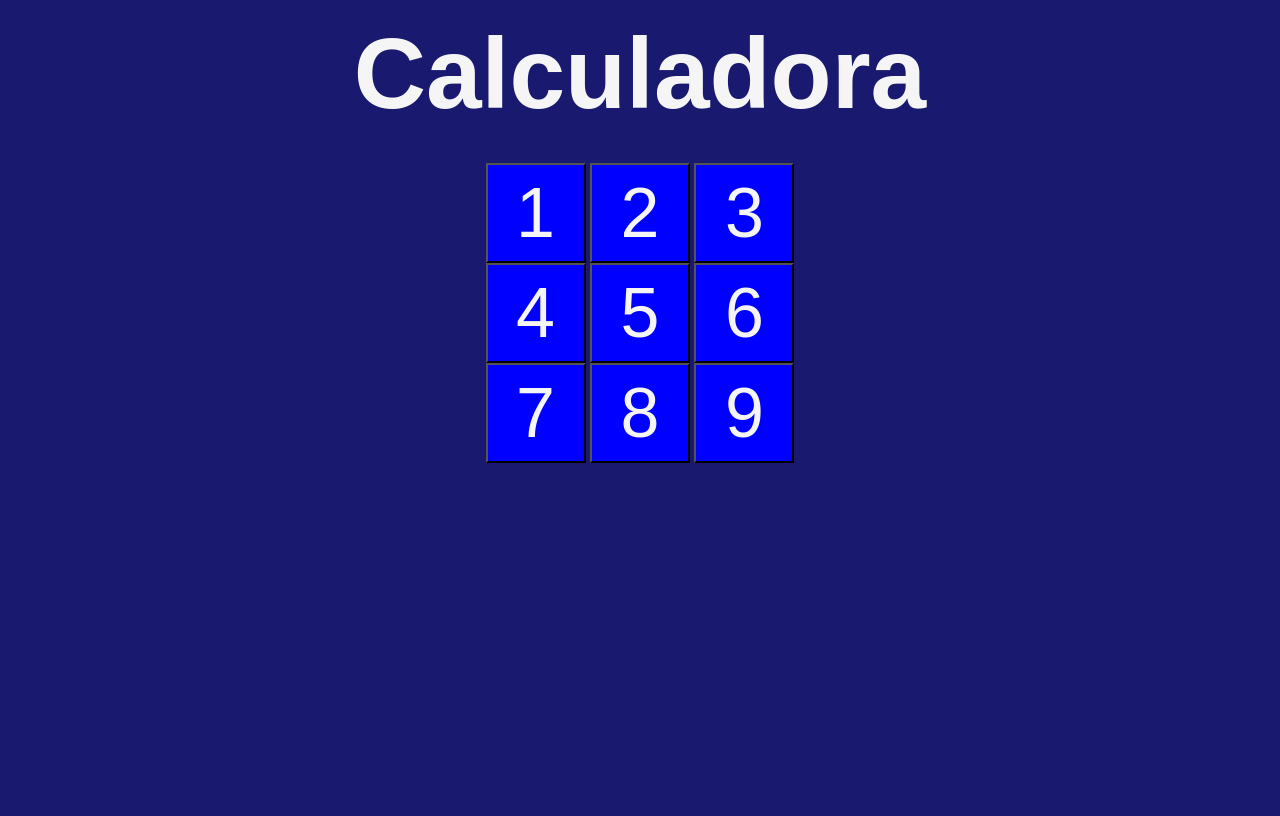
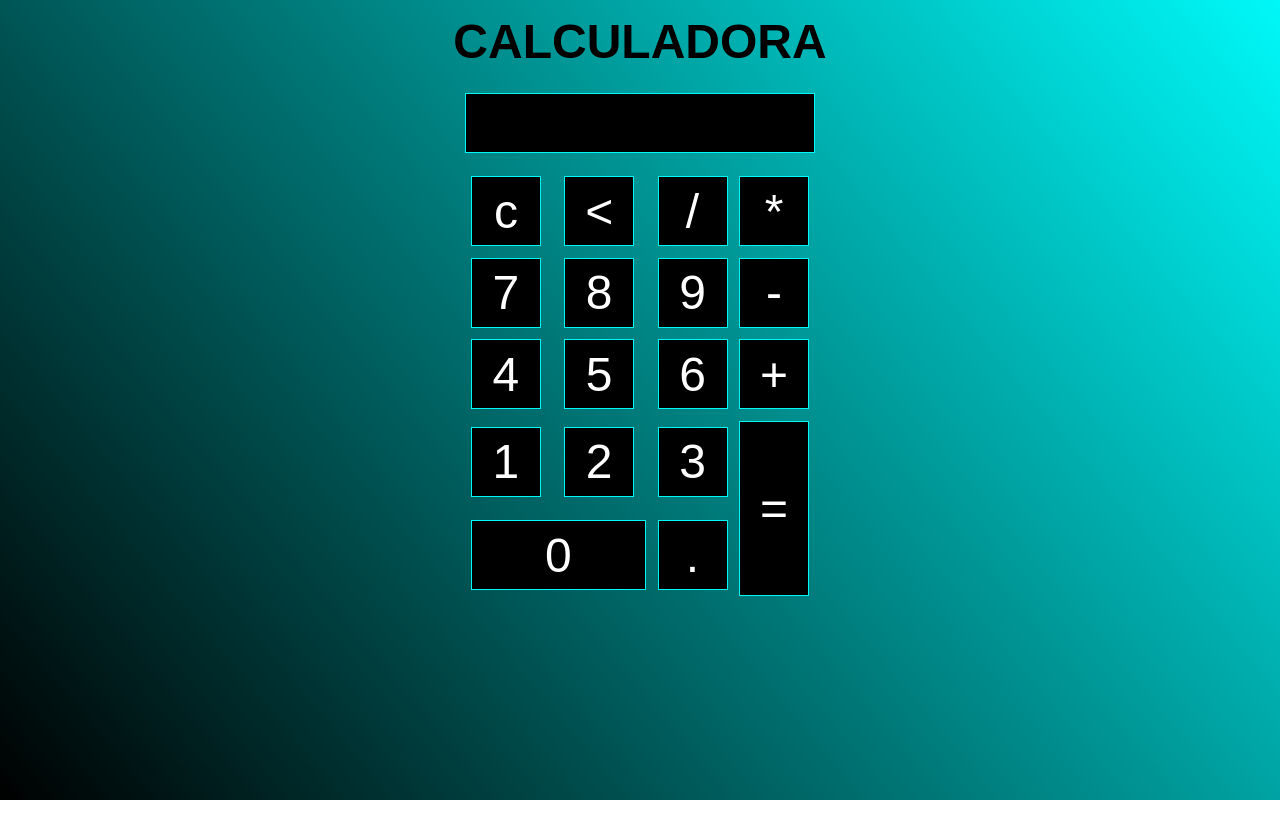
Before and after one commit to oAoj1/Projetos-JavaScript, a plain HTML site: page calculadora/calculadora.html in a window 1280 px wide. Drawn offline with Linux system fonts and the light colour scheme; a web font is replaced by a local one.

Commit message:
calculadora, versao final

```diff
--- a/calculadora/calculadora.css
+++ b/calculadora/calculadora.css
@@ -5,74 +5,63 @@
     padding: 0;
     box-sizing: border-box;
     font-family: 'Genos',Arial, Helvetica, sans-serif;
-    background-color: midnightblue;
 }
 
 html,body{
+    width: 100%;
     height: 100%;
+    background:linear-gradient(50deg,#000,#00f8f8);
 }
 
 /* */
 
-header{
+
+
+.calculadora{
     width: 100%;
-    height: auto;
-    position: relative;
+    height: 100%;
+    position: absolute;
 }
 
-/* */
-
-header .titulo{
-    width: max-content;
-    margin: 1em auto;
-    display: flex;
-    align-items: center;
-    justify-content: center;
+h1{
+    text-align: center;
+    padding: 0.3em 0 0.5em 0;
+    font-size: 3em;
+    text-transform: uppercase;
 }
 
-header .titulo h1{
-    font-size: 100px;
-    color: whitesmoke;
-    text-align: center;
+table{
+    margin: 1em 0 0 0;
+    display: flex;
+    justify-content: center;
+    align-items: center;
+    flex-direction: column;
 }
 
-header .titulo img{
-    width: 100px;
-    height: 100px;
-    margin:0 0 0 2em;
+button{
+    margin: 0.1em;
+    width: 70px;
+    height: 70px;
+    font-size: 3em;
+    background-color: #000;
+    color: #fff;
+    border: 1px solid #00f8f8;
+    cursor: pointer;
+    transition: 0.2s;
 }
 
-/* */
-
-main{
-    width: 100%;
-    height: auto;
-    position: relative;
+button:hover{
+    background-color: rgb(36, 36, 36);
 }
 
-/* */
-
-main .numeros{
-    width: 33.3%;
-    margin: 2em auto;
-    display: block;
-    align-items: center;
-    justify-content: center;
-    width: max-content;
+#resultado{
+    margin: auto;
+    width: 350px;
+    height: 60px;
+    background-color: #000;
+    border: 1px solid #00f8f8;
+    color: #fff;
+    text-align: right;
+    font-size: 3em;
+    padding-right: 0.3em;
 }
-
-main .numeros input[type=button]{
-    width: 100px;
-    height: 100px;
-    font-size: 70px;
-    color: whitesmoke;
-    background-color: blue;
-}
-
-main .numeros input[type=button]:hover{
-    cursor: pointer;
-    transition: 0.2s;
-    background-color:rgb(47, 47, 253);
-}
-
-/* */
--- a/calculadora/calculadora.html
+++ b/calculadora/calculadora.html
@@ -10,29 +10,79 @@
 </head>
 <body>
 
-    <header>
-        <div class="titulo">
-        <h1>Calculadora</h1>
-        </div><!--titulo-->
-    </header>
+<div class="container">
+    <div class="calculadora">
+        <h1>calculadora</h1>
+        <p id="resultado"></p>
+        <table>
+            <tr>
+                <td>
+                    <button onclick="limpar()">c</button>
+                </td>
+                <td>
+                    <button onclick="voltar()"><</button>
+                </td>
+                <td>
+                    <button onclick="adicionar('/')">/</button>
+                </td>
+                <td>
+                    <button onclick="adicionar('*')">*</button>
+                </td>
+            </tr>
+            <tr>
+                <td>
+                    <button onclick="adicionar('7')">7</button>
+                </td>
+                <td>
+                    <button onclick="adicionar('8')">8</button>
+                </td>
+                <td>
+                    <button onclick="adicionar('9')">9</button>
+                </td>
+                <td>
+                    <button onclick="adicionar('-')">-</button>
+                </td>
+            </tr>
+            <tr>
+                <td>
+                    <button onclick="adicionar('4')">4</button>
+                </td>
+                <td>
+                    <button onclick="adicionar('5')">5</button>
+                </td>
+                <td>
+                    <button onclick="adicionar('6')">6</button>
+                </td>
+                <td>
+                    <button onclick="adicionar('+')">+</button>
+                </td>
+            </tr>
+            <tr>
+                <td>
+                    <button onclick="adicionar('1')">1</button>
+                </td>
+                <td>
+                    <button onclick="adicionar('2')">2</button>
+                </td>
+                <td>
+                    <button onclick="adicionar('3')">3</button>
+                </td>
+                <td rowspan="2">
+                    <button onclick="calcular()" style="height: 175px;">=</button>
+                </td>
+            </tr>
+            <tr>
+                <td colspan="2">
+                    <button onclick="adicionar('0')" style="width: 175px;">0</button>
+                </td>
+                <td>
+                    <button onclick="adicionar('.')">.</button>
+                </td>
+            </tr>
+        </table>
+    </div><!--calculadora-->
+</div>
 
-    <main>
-
-        <div class="numeros">
-            <input type="button" value="1">
-            <input type="button" value="2">
-            <input type="button" value="3">
-            <br>
-            <input type="button" value="4">
-            <input type="button" value="5">
-            <input type="button" value="6">
-            <br>
-            <input type="button" value="7">
-            <input type="button" value="8">
-            <input type="button" value="9">
-        </div><!--numeros-->
-
-    </main>
 
     <script src="calculadora.js"></script>
 </body>
--- a/calculadora/calculadora.js
+++ b/calculadora/calculadora.js
@@ -0,0 +1,22 @@
+var resultado = document.querySelector('#resultado')
+
+function adicionar(num){
+    var res = document.querySelector('#resultado').innerHTML
+    resultado.innerHTML = res + num
+}
+
+function limpar(){
+    resultado.innerHTML = ''
+}
+
+function voltar(){
+    var resultado = document.querySelector('#resultado').innerHTML
+    document.querySelector('#resultado').innerHTML = resultado.substring(0,resultado.length - 1)
+}
+
+function calcular(){
+    var resultado = document.querySelector('#resultado').innerHTML
+    if(resultado){
+        document.querySelector('#resultado').innerHTML = eval(resultado)
+    }
+}
```
